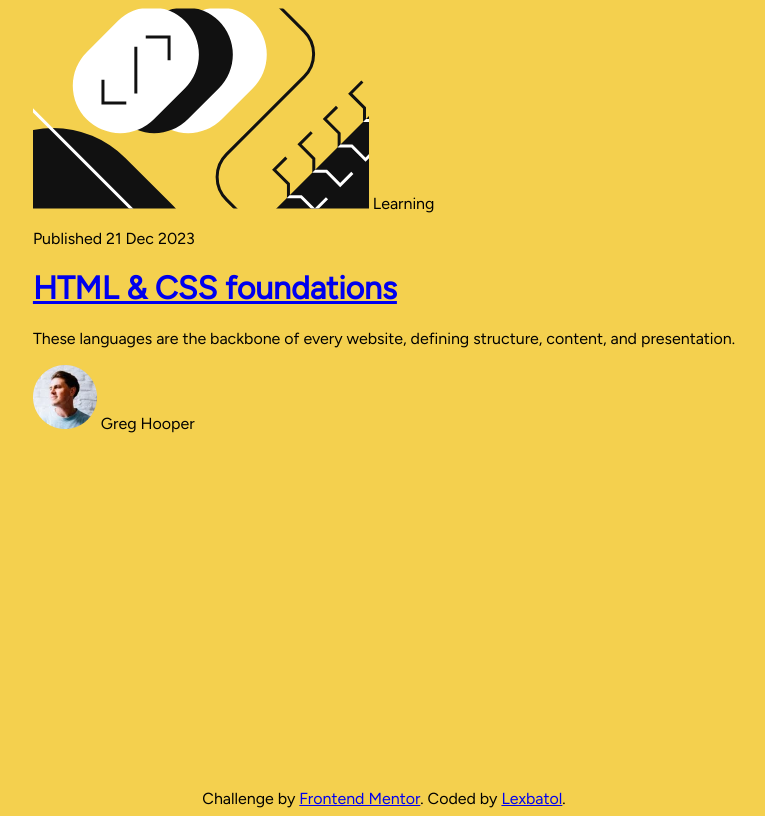
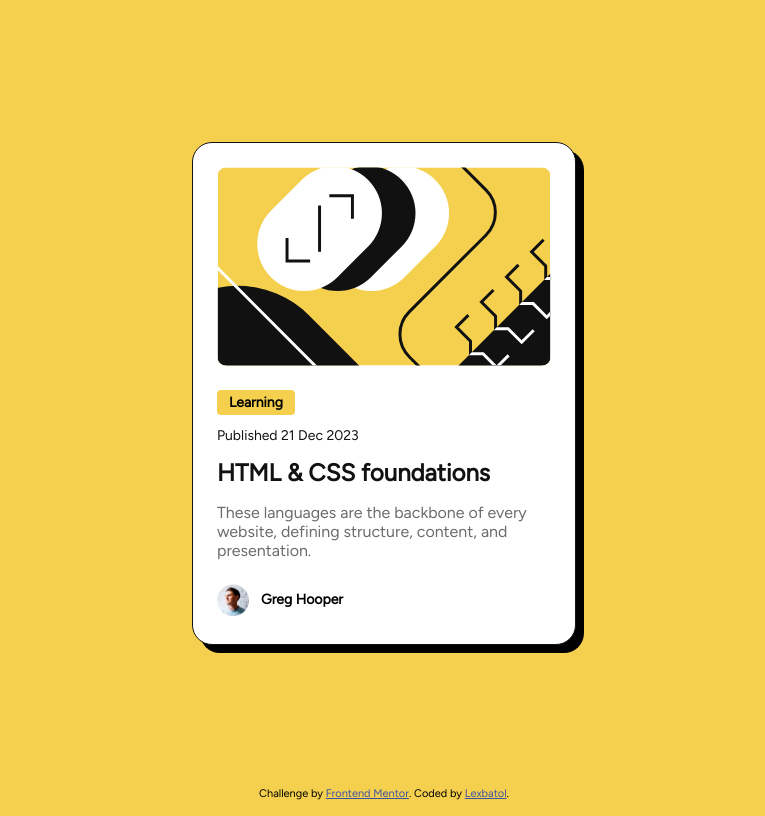
Before and after one commit to lexbatol-dev/blog-preview-card, a plain HTML site: page index.html in a window 1280 px wide. Shown: the whole page, without its empty margins (256-1021 px from the left). Drawn offline with Linux system fonts and the light colour scheme.

Commit message:
Build blog preview

```diff
--- a/index.html
+++ b/index.html
@@ -1,23 +1,34 @@
 <!doctype html>
 <html lang="en">
-
   <head>
     <meta charset="UTF-8" />
     <meta name="viewport" content="width=device-width, initial-scale=1.0" />
-  <link rel="icon" type="image/png" sizes="32x32" href="./assets/images/favicon-32x32.png" />
+    <link
+      rel="icon"
+      type="image/png"
+      sizes="32x32"
+      href="./assets/images/favicon-32x32.png"
+    />
     <title>Frontend Mentor | Blog preview card</title>
 
-  <link rel="preconnect" href="https://fonts.googleapis.com">
-  <link rel="preconnect" href="https://fonts.gstatic.com" crossorigin>
-  <link href="https://fonts.googleapis.com/css2?family=Figtree:ital,wght@500;800&display=swap" rel="stylesheet">
-  <link rel="stylesheet" href="style.css">
+    <link rel="preconnect" href="https://fonts.googleapis.com" />
+    <link rel="preconnect" href="https://fonts.gstatic.com" crossorigin />
+    <link
+      href="https://fonts.googleapis.com/css2?family=Figtree:ital,wght@500;800&display=swap"
+      rel="stylesheet"
+    />
+    <link rel="stylesheet" href="style.css" />
   </head>
 
   <body>
     <main>
       <div class="card">
-      <img src="assets/images/illustration-article.svg" alt="" />
-      <span>Learning</span>
+        <img
+          class="illustration"
+          src="assets/images/illustration-article.svg"
+          alt=""
+        />
+        <span class="learning">Learning</span>
         <p class="date">
           Published
           <time datetime="2023-12-21"> 21 Dec 2023</time>
@@ -25,7 +36,7 @@
 
         <h1><a href="#">HTML &amp; CSS foundations</a></h1>
 
-      <p>
+        <p class="description">
           These languages are the backbone of every website, defining structure,
           content, and presentation.
         </p>
@@ -44,5 +55,4 @@
       <a href="https://www.frontendmentor.io/profile/lexbatol-dev">Lexbatol</a>.
     </footer>
   </body>
-
 </html>
--- a/style.css
+++ b/style.css
@@ -17,7 +17,6 @@
   --font-size-preset-3: 0.875rem;
 
   --line-height-base: 1.5;
-  --letter-spacing-base: 0px;
 }
 
 body {
@@ -28,8 +27,100 @@ body {
   justify-content: center;
   align-items: center;
   min-height: 100vh;
+  margin: 0;
+  padding: 0 20px;
+  line-height: var(--letter-spacing-base);
 }
 
 main {
   flex-grow: 1;
+  display: flex;
+  justify-content: center;
+  align-items: center;
 }
+
+.card {
+  width: 100%;
+  max-width: 384px;
+  background-color: var(--color-white);
+  padding: 24px;
+  border: 1px solid var(--color-gray-950);
+  border-radius: 20px;
+  box-shadow: 8px 8px 0 0 hsl(0, 0%, 0%);
+}
+
+.illustration {
+  width: 100%;
+  display: block;
+  border-radius: 10px;
+  aspect-ratio: 336 / 200;
+  margin-bottom: 24px;
+}
+
+.learning {
+  display: inline-block;
+  background-color: var(--color-yellow);
+  font-size: var(--font-size-preset-3);
+  font-weight: var(--font-weight-extra-bold);
+  border-radius: 4px;
+  padding: 4px 12px;
+}
+
+.date {
+  font-size: var(--font-size-preset-3);
+  font-weight: var(--font-weight-medium);
+  color: var(--color-gray-950);
+  margin-top: 12px;
+}
+
+.card h1 {
+  margin-top: 12px;
+  font-size: var(--font-size-preset-1);
+  color: var(--color-gray-950);
+  font-weight: var(--font-weight-extra-bold);
+}
+
+.card h1 a {
+  color: inherit;
+  text-decoration: none;
+}
+
+.card h1 a:hover {
+  color: var(--color-yellow);
+}
+
+.card h1 a:focus-visible {
+  outline: 2px solid var(--color-gray-950);
+  outline-offset: 4px;
+}
+
+.description {
+  font-size: var(--font-size-preset-2);
+  color: var(--color-gray-500);
+  font-weight: var(--font-weight-medium);
+  margin-bottom: 24px;
+}
+
+.author {
+  display: inline-flex;
+  align-items: center;
+  gap: 12px;
+}
+
+.author img {
+  display: block;
+  width: 32px;
+}
+
+.author span {
+  font-size: var(--font-size-preset-3);
+  font-weight: var(--font-weight-extra-bold);
+}
+
+.attribution {
+  font-size: 0.6875rem;
+  text-align: center;
+}
+.attribution a {
+  color: hsl(228, 45%, 44%);
+}
```
Lines whose indentation alone changed are shown as unchanged.
